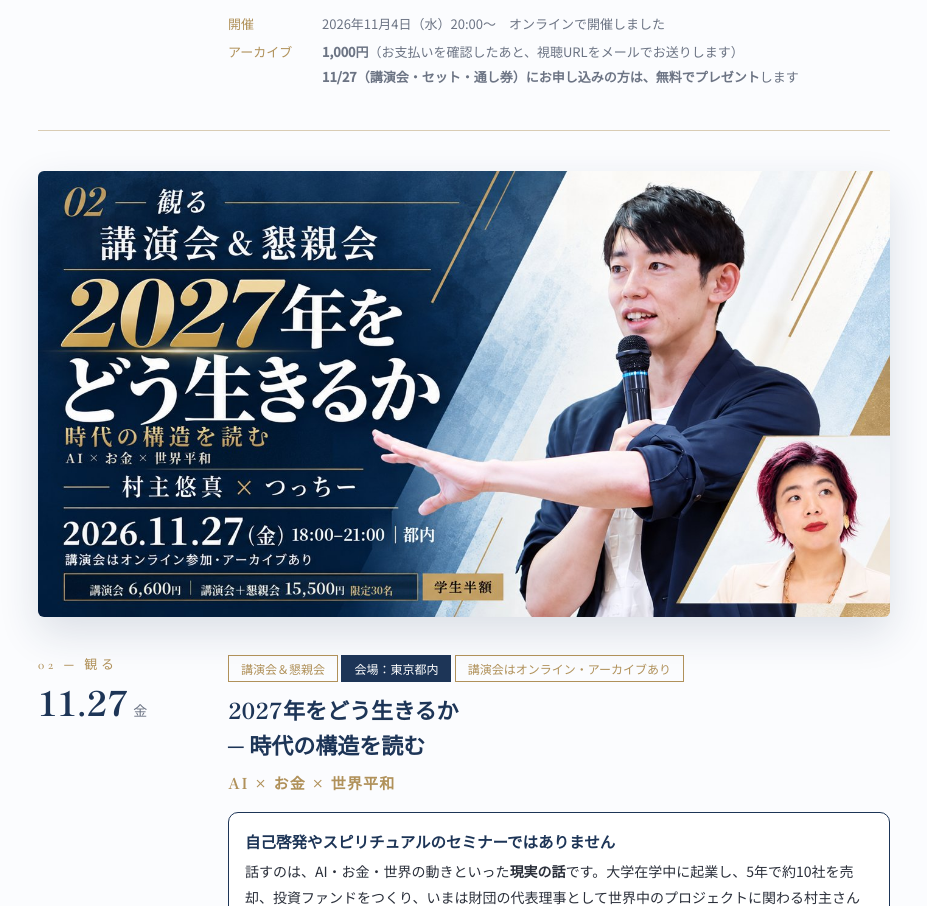
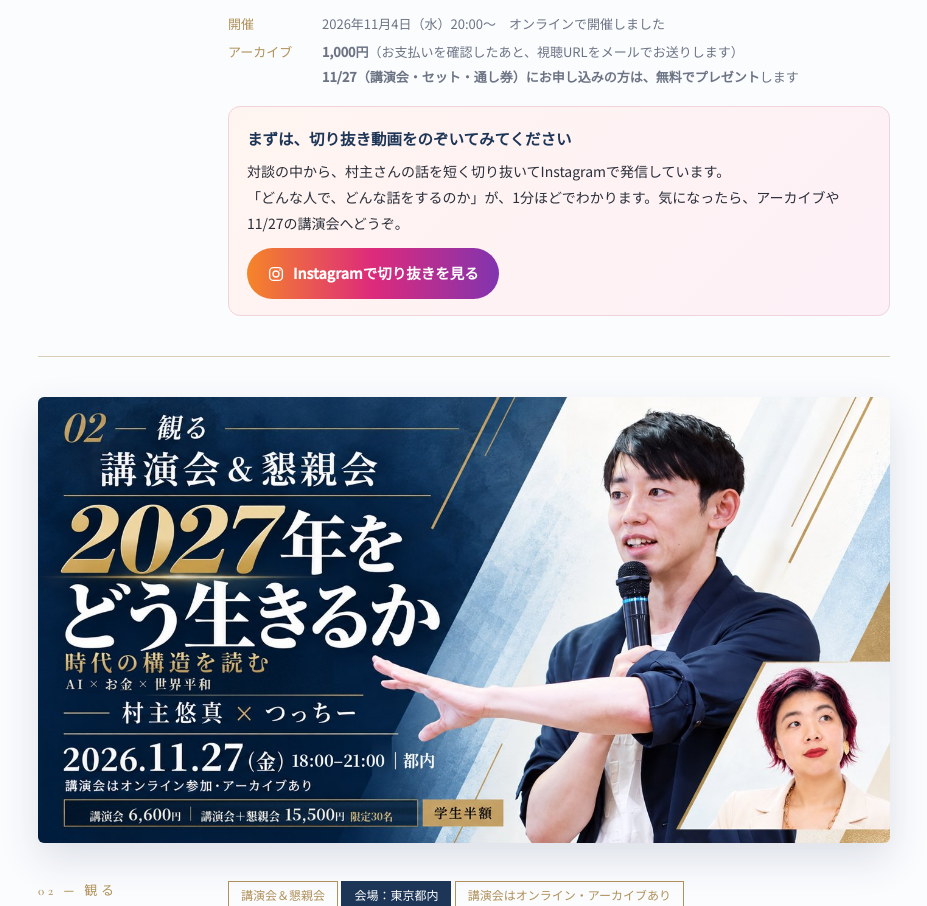
Before and after one commit to wclosetk8114-collab/murasu-dampatsu-lp, a plain HTML site: page index.html in a window 1280 px wide. Shown: the part 8314-9220 px from the top of the page, without its empty margins (176-1103 px from the left). Drawn offline with nearby package versions, Linux system fonts and the light colour scheme; no server answers.

Commit message:
11/4: Instagram切り抜きへの導線を追加

```diff
--- a/index.html
+++ b/index.html
@@ -103,6 +103,10 @@ h2{font-family:"Shippori Mincho",serif;color:var(--nv);font-size:27px;font-weigh
 .night p{font-size:14px}
 .night dl{display:grid;grid-template-columns:84px 1fr;gap:3px 10px;margin-top:14px;font-size:13px;color:var(--mu)}
 .night dt{color:var(--gd)}
+.igcut{margin-top:16px;border-radius:12px;padding:16px 18px;background:linear-gradient(135deg,#fff5f0,#fdf0f7);border:1px solid #f1d3dc}
+.igc-t{font-weight:700;color:var(--nv);font-size:15.5px;margin-bottom:6px}
+.igcut p{font-size:14px;line-height:1.85;margin:0 0 12px}
+.igc-b{display:inline-flex;align-items:center;gap:8px;padding:11px 20px;border-radius:999px;color:#fff;font-weight:700;font-size:14.5px;text-decoration:none;background:linear-gradient(90deg,#f58529,#dd2a7b,#8134af)}
 .notsp{margin-top:14px;border:1.5px solid var(--nv);border-radius:10px;padding:14px 16px;font-size:14px;line-height:1.85;background:#fff}
 .nsn{display:block;margin-top:6px;font-size:12.5px;color:#b8302b}
 .notsp>b:first-child{display:block;font-size:15.5px;color:var(--nv);margin-bottom:4px}
@@ -414,6 +418,7 @@ footer{text-align:center;font-size:12px;color:var(--mu);padding:36px 0 56px;back
      <div class="mh">当日の流れ</div><ol class="flow"><li>20:00 対談スタート</li><li>村主さんの歩みと、いま考えていること</li><li>社会・お金・AI・戦争と世界平和から見る、2027年の時代の変化</li><li>参加者からの質問</li><li>11/27・12/21のご案内</li></ol>
     </div>
     <dl><dt>開催</dt><dd>2026年11月4日（水）20:00〜　オンラインで開催しました</dd><dt>アーカイブ</dt><dd><b>1,000円</b>（お支払いを確認したあと、視聴URLをメールでお送りします）<br><b>11/27（講演会・セット・通し券）にお申し込みの方は、無料でプレゼント</b>します</dd></dl>
+    <div class="igcut"><div class="igc-t">まずは、切り抜き動画をのぞいてみてください</div><p>対談の中から、村主さんの話を短く切り抜いてInstagramで発信しています。<br>「どんな人で、どんな話をするのか」が、1分ほどでわかります。気になったら、アーカイブや11/27の講演会へどうぞ。</p><a class="igc-b" href="https://www.instagram.com/chiho.8114" target="_blank" rel="noopener"><svg viewBox="0 0 24 24" width="18" height="18"><rect x="3.5" y="3.5" width="17" height="17" rx="5" fill="none" stroke="currentColor" stroke-width="1.8"/><circle cx="12" cy="12" r="4" fill="none" stroke="currentColor" stroke-width="1.8"/><circle cx="17.3" cy="6.7" r="1.1" fill="currentColor"/></svg>Instagramで切り抜きを見る</a></div>
    </div>
   </div>
 
```
